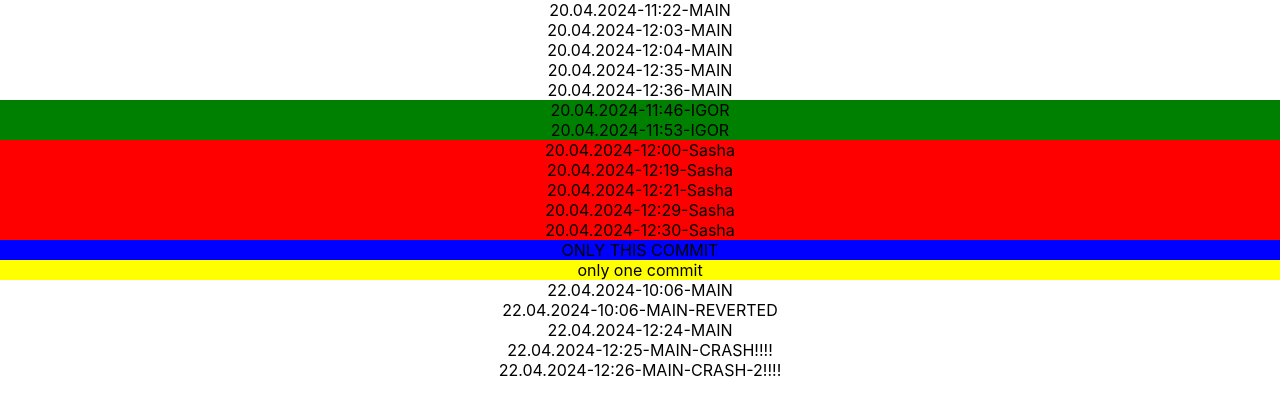
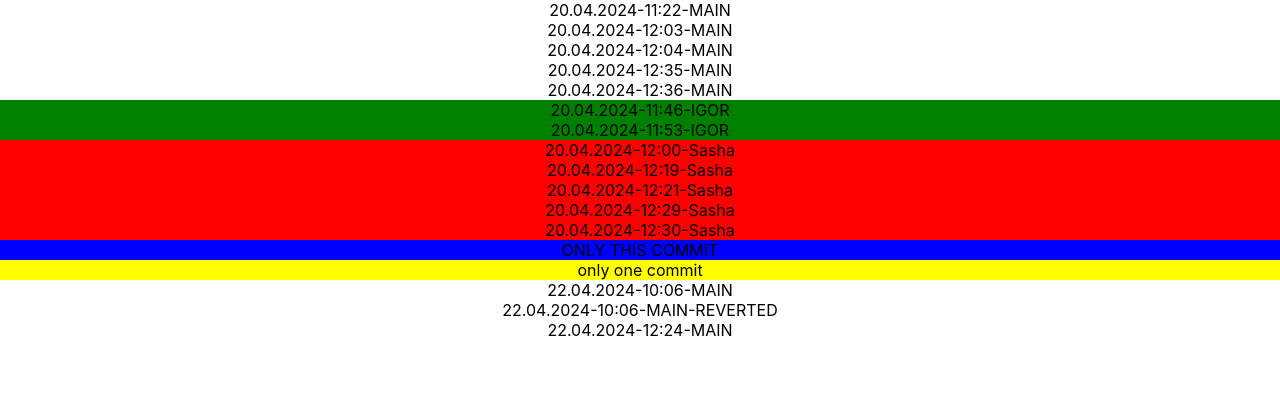
Before and after one commit to IgorYudintsev/gitbranches, a React (Create React App) app: page / in a window 1280 px wide. Shown: the top 416 px of the page. Built offline with nearby package versions, Linux system fonts and the light colour scheme.

Commit message:
Revert "22.04.2024-12:24-MAIN"
This reverts commit 3e8d1f15

```diff
--- a/src/App.tsx
+++ b/src/App.tsx
@@ -20,8 +20,6 @@ function App() {
             <div>22.04.2024-10:06-MAIN</div>
             <div>22.04.2024-10:06-MAIN-REVERTED</div>
             <div>22.04.2024-12:24-MAIN</div>
-            <div>22.04.2024-12:25-MAIN-CRASH!!!!</div>
-            <div>22.04.2024-12:26-MAIN-CRASH-2!!!!</div>
         </div>
     );
 }
```
